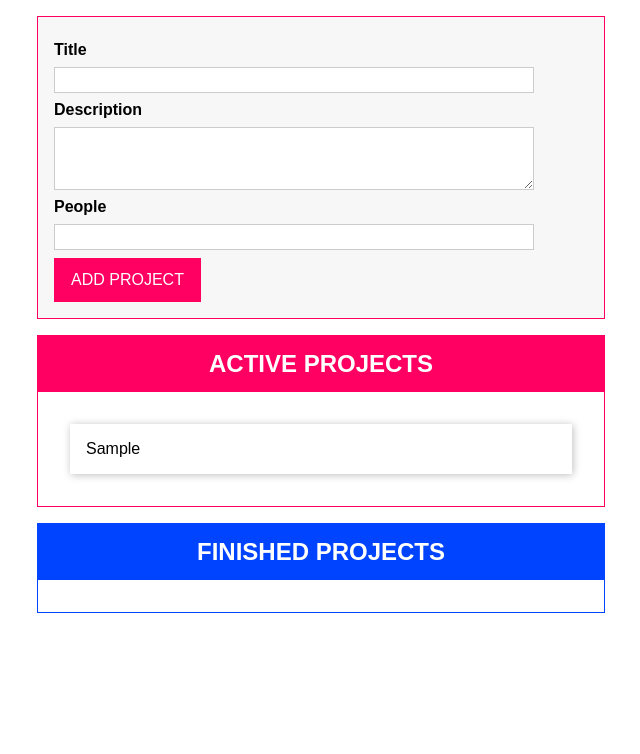
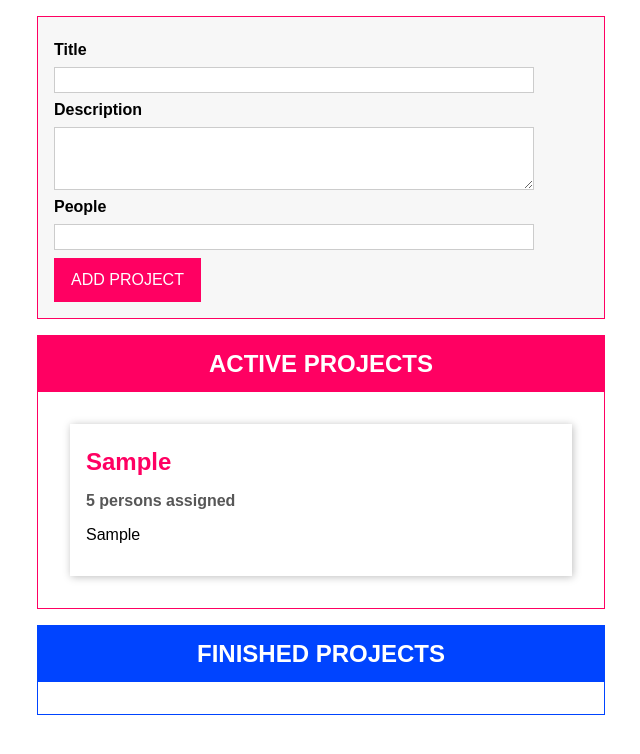
Before and after one commit to WaleedTariq109/project-manager, a website with bundled scripts: page project-manager/index.html in a window 1280 px wide. Both pictures are taken after typing "Sample", "Sample", "5" into the empty fields and a click on the button "ADD PROJECT". Shown: the whole page, without its empty margins (319-959 px from the left). Built offline with nearby package versions, Linux system fonts and the light colour scheme.

Commit message:
Add drag and drop functionality

```diff
--- a/project-manager/index.html
+++ b/project-manager/index.html
@@ -6,11 +6,6 @@
     <meta http-equiv="X-UA-Compatible" content="ie=edge" />
     <title>ProjectManager</title>
     <link rel="stylesheet" href="app.css" />
-    <link
-      rel="shortcut icon"
-      href="https://cdn.pixabay.com/photo/2017/10/19/16/30/project-management-2868276_1280.png"
-      type="image/x-icon"
-    />
     <script src="dist/app.js" defer></script>
   </head>
   <body>
@@ -26,13 +21,17 @@
         </div>
         <div class="form-control">
           <label for="people">People</label>
-          <input type="number" id="people" step="1" min="1" max="5" />
+          <input type="number" id="people" step="1" min="0" max="10" />
         </div>
         <button type="submit">ADD PROJECT</button>
       </form>
     </template>
     <template id="single-project">
-      <li></li>
+      <li draggable="true">
+        <h2></h2>
+        <h3></h3>
+        <p></p>
+      </li>
     </template>
     <template id="project-list">
       <section class="projects">
--- a/project-manager/src/app.ts
+++ b/project-manager/src/app.ts
@@ -1,64 +1,16 @@
-//* Interface
-/**
- * @interface Validatable
- */
-interface Validatable {
-  value: string | number;
-  required?: boolean;
-  minLength?: number;
-  maxLength?: number;
-  min?: number;
-  max?: number;
+// Drag & Drop Interfaces
+interface Draggable {
+  dragStartHandler(event: DragEvent): void;
+  dragEndHandler(event: DragEvent): void;
 }
 
-//* Validator Function
-/**
- * @param validateAbleObj Required and must satisfy Validatable Interface
- */
-function validator(validateAbleObj: Validatable) {
-  let isValid = true;
-  if (validateAbleObj.required) {
-    isValid = isValid && validateAbleObj.value.toString().trim().length !== 0;
-  }
-  if (validateAbleObj.minLength != null && typeof validateAbleObj.value === 'string') {
-    isValid = isValid && validateAbleObj.value.length >= validateAbleObj.minLength;
-  }
-  if (validateAbleObj.maxLength != null && typeof validateAbleObj.value === 'string') {
-    isValid = isValid && validateAbleObj.value.length <= validateAbleObj.maxLength;
-  }
-  if (validateAbleObj.min != null && typeof validateAbleObj.value === 'number') {
-    isValid = isValid && validateAbleObj.value >= validateAbleObj.min;
-  }
-  if (validateAbleObj.max != null && typeof validateAbleObj.value === 'number') {
-    isValid = isValid && validateAbleObj.value <= validateAbleObj.max;
-  }
-
-  return isValid;
+interface DragTarget {
+  dragOverHandler(event: DragEvent): void;
+  dropHandler(event: DragEvent): void;
+  dragLeaveHandler(event: DragEvent): void;
 }
 
-//* Decorators
-/**
- * @param _ Required but never used
- * @param __ Required but never used
- * @param descriptor Required and must be a PropertyDescriptor
- * @returns Always return PropertyDescriptor
- */
-function AutoBind(_: any, __: string, descriptor: PropertyDescriptor) {
-  const originalMethod = descriptor.value;
-  const adjDescriptor: PropertyDescriptor = {
-    configurable: true,
-    enumerable: false,
-    get() {
-      const boundFN = originalMethod.bind(this);
-      return boundFN;
-    },
-  };
-  return adjDescriptor;
-}
-
-//? Class Definations
-
-//* Project Type
+// Project Type
 enum ProjectStatus {
   Active,
   Finished,
@@ -69,200 +21,305 @@
     public id: string,
     public title: string,
     public description: string,
-    public numOfPeople: number,
+    public people: number,
     public status: ProjectStatus
   ) {}
 }
 
-// Custom Type
-type Listner = (items: Project[]) => void;
+// Project State Management
+type Listener<T> = (items: T[]) => void;
 
-//* Project State management Class
-class ProjectState {
-  private listners: Listner[] = [];
+class State<T> {
+  protected listeners: Listener<T>[] = [];
+
+  addListener(listenerFn: Listener<T>) {
+    this.listeners.push(listenerFn);
+  }
+}
+
+class ProjectState extends State<Project> {
   private projects: Project[] = [];
   private static instance: ProjectState;
 
-  private constructor() {}
+  private constructor() {
+    super();
+  }
 
-  static getInstance(): ProjectState {
+  static getInstance() {
     if (this.instance) {
       return this.instance;
     }
-    return (this.instance = new ProjectState());
+    this.instance = new ProjectState();
+    return this.instance;
   }
 
-  /**
-   * @param listnersFn Required and receives Listner Function
-   */
-  addListners(listnersFn: Listner): void {
-    this.listners.push(listnersFn);
+  addProject(title: string, description: string, numOfPeople: number) {
+    const newProject = new Project(Math.random().toString(), title, description, numOfPeople, ProjectStatus.Active);
+    this.projects.push(newProject);
+    this.updateListeners();
   }
 
-  /**
-   * @param title Required and must be a string
-   * @param description Required must be a string
-   * @param numOfPeoples Required must be a number
-   */
-  addProject(title: string, description: string, numOfPeoples: number): void {
-    const newProject = new Project(Math.random().toString(), title, description, numOfPeoples, ProjectStatus.Active);
-    this.projects.push(newProject);
-    for (const listnersFn of this.listners) {
-      listnersFn(this.projects.slice());
+  moveProject(projectId: string, newStatus: ProjectStatus) {
+    const project = this.projects.find((prj) => prj.id === projectId);
+    if (project && project.status !== newStatus) {
+      project.status = newStatus;
+      this.updateListeners();
+    }
+  }
+
+  private updateListeners() {
+    for (const listenerFn of this.listeners) {
+      listenerFn(this.projects.slice());
     }
   }
 }
 
 const projectState = ProjectState.getInstance();
 
-//* Project List Class
-class ProjectList {
-  templateEl: HTMLTemplateElement;
-  hostEl: HTMLDivElement;
-  element: HTMLElement;
-  assignedProject: Project[];
+// Validation
+interface Validatable {
+  value: string | number;
+  required?: boolean;
+  minLength?: number;
+  maxLength?: number;
+  min?: number;
+  max?: number;
+}
 
-  /**
-   * @param type Required and must be string 'active' | 'finished'
-   */
+function validate(validatableInput: Validatable) {
+  let isValid = true;
+  if (validatableInput.required) {
+    isValid = isValid && validatableInput.value.toString().trim().length !== 0;
+  }
+  if (validatableInput.minLength != null && typeof validatableInput.value === 'string') {
+    isValid = isValid && validatableInput.value.length >= validatableInput.minLength;
+  }
+  if (validatableInput.maxLength != null && typeof validatableInput.value === 'string') {
+    isValid = isValid && validatableInput.value.length <= validatableInput.maxLength;
+  }
+  if (validatableInput.min != null && typeof validatableInput.value === 'number') {
+    isValid = isValid && validatableInput.value >= validatableInput.min;
+  }
+  if (validatableInput.max != null && typeof validatableInput.value === 'number') {
+    isValid = isValid && validatableInput.value <= validatableInput.max;
+  }
+  return isValid;
+}
+
+// autobind decorator
+function autobind(_: any, _2: string, descriptor: PropertyDescriptor) {
+  const originalMethod = descriptor.value;
+  const adjDescriptor: PropertyDescriptor = {
+    configurable: true,
+    get() {
+      const boundFn = originalMethod.bind(this);
+      return boundFn;
+    },
+  };
+  return adjDescriptor;
+}
+
+// Component Base Class
+abstract class Component<T extends HTMLElement, U extends HTMLElement> {
+  templateElement: HTMLTemplateElement;
+  hostElement: T;
+  element: U;
+
+  constructor(templateId: string, hostElementId: string, insertAtStart: boolean, newElementId?: string) {
+    this.templateElement = document.getElementById(templateId)! as HTMLTemplateElement;
+    this.hostElement = document.getElementById(hostElementId)! as T;
+
+    const importedNode = document.importNode(this.templateElement.content, true);
+    this.element = importedNode.firstElementChild as U;
+    if (newElementId) {
+      this.element.id = newElementId;
+    }
+
+    this.attach(insertAtStart);
+  }
+
+  private attach(insertAtBeginning: boolean) {
+    this.hostElement.insertAdjacentElement(insertAtBeginning ? 'afterbegin' : 'beforeend', this.element);
+  }
+
+  abstract configure(): void;
+  abstract renderContent(): void;
+}
+
+// ProjectItem Class
+class ProjectItem extends Component<HTMLUListElement, HTMLLIElement> implements Draggable {
+  private project: Project;
+
+  get persons() {
+    if (this.project.people === 1) {
+      return '1 person';
+    } else {
+      return `${this.project.people} persons`;
+    }
+  }
+
+  constructor(hostId: string, project: Project) {
+    super('single-project', hostId, false, project.id);
+    this.project = project;
+
+    this.configure();
+    this.renderContent();
+  }
+
+  @autobind
+  dragStartHandler(event: DragEvent) {
+    event.dataTransfer!.setData('text/plain', this.project.id);
+    event.dataTransfer!.effectAllowed = 'move';
+  }
+
+  dragEndHandler(_: DragEvent) {
+    console.log('DragEnd');
+  }
+
+  configure() {
+    this.element.addEventListener('dragstart', this.dragStartHandler);
+    this.element.addEventListener('dragend', this.dragEndHandler);
+  }
+
+  renderContent() {
+    this.element.querySelector('h2')!.textContent = this.project.title;
+    this.element.querySelector('h3')!.textContent = this.persons + ' assigned';
+    this.element.querySelector('p')!.textContent = this.project.description;
+  }
+}
+
+// ProjectList Class
+class ProjectList extends Component<HTMLDivElement, HTMLElement> implements DragTarget {
+  assignedProjects: Project[];
+
   constructor(private type: 'active' | 'finished') {
-    this.templateEl = <HTMLTemplateElement>document.querySelector('#project-list');
-    this.hostEl = <HTMLDivElement>document.querySelector('#app');
-    const importedNode = document.importNode(this.templateEl.content, true);
-    this.element = <HTMLElement>importedNode.firstElementChild;
-    this.element.id = `${this.type}-projects`;
-    this.assignedProject = [];
+    super('project-list', 'app', false, `${type}-projects`);
+    this.assignedProjects = [];
 
-    projectState.addListners((projects: Project[]) => {
-      const releventProject = projects.filter((prj) => {
+    this.configure();
+    this.renderContent();
+  }
+
+  @autobind
+  dragOverHandler(event: DragEvent) {
+    if (event.dataTransfer && event.dataTransfer.types[0] === 'text/plain') {
+      event.preventDefault();
+      const listEl = this.element.querySelector('ul')!;
+      listEl.classList.add('droppable');
+    }
+  }
+
+  @autobind
+  dropHandler(event: DragEvent) {
+    const prjId = event.dataTransfer!.getData('text/plain');
+    projectState.moveProject(prjId, this.type === 'active' ? ProjectStatus.Active : ProjectStatus.Finished);
+  }
+
+  @autobind
+  dragLeaveHandler(_: DragEvent) {
+    const listEl = this.element.querySelector('ul')!;
+    listEl.classList.remove('droppable');
+  }
+
+  configure() {
+    this.element.addEventListener('dragover', this.dragOverHandler);
+    this.element.addEventListener('dragleave', this.dragLeaveHandler);
+    this.element.addEventListener('drop', this.dropHandler);
+
+    projectState.addListener((projects: Project[]) => {
+      const relevantProjects = projects.filter((prj) => {
         if (this.type === 'active') {
           return prj.status === ProjectStatus.Active;
         }
         return prj.status === ProjectStatus.Finished;
       });
-      this.assignedProject = releventProject;
+      this.assignedProjects = relevantProjects;
       this.renderProjects();
     });
-
-    this.appendHtml();
-    this.renderContent();
   }
 
-  /**
-   * @private Returns Nothing just render projects on DOM
-   */
-
-  private renderProjects(): void {
-    const listEl = <HTMLUListElement>document.querySelector(`#${this.type}-project-list`)!;
-    listEl.innerHTML = '';
-    for (const prjItem of this.assignedProject) {
-      const listItem = document.createElement('li');
-      listItem.textContent = prjItem.title;
-      listEl.appendChild(listItem);
-    }
-  }
-
-  /**
-   * @private Returns Nothing just render content on DOM
-   */
-
-  private renderContent(): void {
-    const listId = `${this.type}-project-list`;
+  renderContent() {
+    const listId = `${this.type}-projects-list`;
     this.element.querySelector('ul')!.id = listId;
     this.element.querySelector('h2')!.textContent = this.type.toUpperCase() + ' PROJECTS';
   }
 
-  /**
-   * @private Returns Nothing just Append the HTML code on DOM
-   */
-
-  private appendHtml(): void {
-    this.hostEl.insertAdjacentElement('beforeend', this.element);
+  private renderProjects() {
+    const listEl = document.getElementById(`${this.type}-projects-list`)! as HTMLUListElement;
+    listEl.innerHTML = '';
+    for (const prjItem of this.assignedProjects) {
+      new ProjectItem(this.element.querySelector('ul')!.id, prjItem);
+    }
   }
 }
 
-//* Project Input Class
-class ProjectInput {
-  templateEl: HTMLTemplateElement;
-  hostEl: HTMLDivElement;
-  element: HTMLFormElement;
-  titleInpEl: HTMLInputElement;
-  descriptionInpEl: HTMLInputElement;
-  peopleInpEl: HTMLInputElement;
+// ProjectInput Class
+class ProjectInput extends Component<HTMLDivElement, HTMLFormElement> {
+  titleInputElement: HTMLInputElement;
+  descriptionInputElement: HTMLInputElement;
+  peopleInputElement: HTMLInputElement;
 
   constructor() {
-    this.templateEl = <HTMLTemplateElement>document.querySelector('#project-input');
-    this.hostEl = <HTMLDivElement>document.querySelector('#app');
-    const importedNode = document.importNode(this.templateEl.content, true);
-    this.element = <HTMLFormElement>importedNode.firstElementChild;
-    this.element.id = 'user-input';
-    this.titleInpEl = <HTMLInputElement>this.element.querySelector('#title');
-    this.descriptionInpEl = <HTMLInputElement>this.element.querySelector('#description');
-    this.peopleInpEl = <HTMLInputElement>this.element.querySelector('#people');
-
+    super('project-input', 'app', true, 'user-input');
+    this.titleInputElement = this.element.querySelector('#title') as HTMLInputElement;
+    this.descriptionInputElement = this.element.querySelector('#description') as HTMLInputElement;
+    this.peopleInputElement = this.element.querySelector('#people') as HTMLInputElement;
     this.configure();
-    this.appendHtml();
   }
 
-  /**
-   * @returns Nothing or Tuple
-   */
-  private fetchUserInputs(): [string, string, number] | void {
-    const enteredTitle = this.titleInpEl.value;
-    const enteredDescription = this.descriptionInpEl.value;
-    const enteredPeople = this.peopleInpEl.value;
+  configure() {
+    this.element.addEventListener('submit', this.submitHandler);
+  }
 
-    const validateTitle: Validatable = {
+  renderContent() {}
+
+  private gatherUserInput(): [string, string, number] | void {
+    const enteredTitle = this.titleInputElement.value;
+    const enteredDescription = this.descriptionInputElement.value;
+    const enteredPeople = this.peopleInputElement.value;
+
+    const titleValidatable: Validatable = {
       value: enteredTitle,
       required: true,
     };
-    const validateDescription: Validatable = {
+    const descriptionValidatable: Validatable = {
       value: enteredDescription,
       required: true,
       minLength: 5,
     };
-    const validatePeople: Validatable = {
+    const peopleValidatable: Validatable = {
       value: +enteredPeople,
       required: true,
       min: 1,
       max: 5,
     };
 
-    if (!validator(validateTitle) || !validator(validateDescription) || !validator(validatePeople)) {
-      alert('Invalid input! Please try again');
+    if (!validate(titleValidatable) || !validate(descriptionValidatable) || !validate(peopleValidatable)) {
+      alert('Invalid input, please try again!');
+      return;
     } else {
       return [enteredTitle, enteredDescription, +enteredPeople];
     }
   }
 
-  private clearInput(): void {
-    this.titleInpEl.value = this.descriptionInpEl.value = this.peopleInpEl.value = '';
+  private clearInputs() {
+    this.titleInputElement.value = '';
+    this.descriptionInputElement.value = '';
+    this.peopleInputElement.value = '';
   }
 
-  /**
-   * @param event Required and must be an Event Object
-   */
-  @AutoBind
-  private submitHandler(event: Event): void {
+  @autobind
+  private submitHandler(event: Event) {
     event.preventDefault();
-    const userInputs = this.fetchUserInputs();
-    if (Array.isArray(userInputs)) {
-      const [title, description, people] = userInputs;
-      projectState.addProject(title, description, people);
+    const userInput = this.gatherUserInput();
+    if (Array.isArray(userInput)) {
+      const [title, desc, people] = userInput;
+      projectState.addProject(title, desc, people);
+      this.clearInputs();
     }
-
-    this.clearInput();
-  }
-
-  private configure(): void {
-    this.element.addEventListener('submit', this.submitHandler);
-  }
-
-  private appendHtml(): void {
-    this.hostEl.insertAdjacentElement('afterbegin', this.element);
   }
 }
 
-const prtInp = new ProjectInput();
-const activeProject = new ProjectList('active');
-const finishedProject = new ProjectList('finished');
+const prjInput = new ProjectInput();
+const activePrjList = new ProjectList('active');
+const finishedPrjList = new ProjectList('finished');
```
